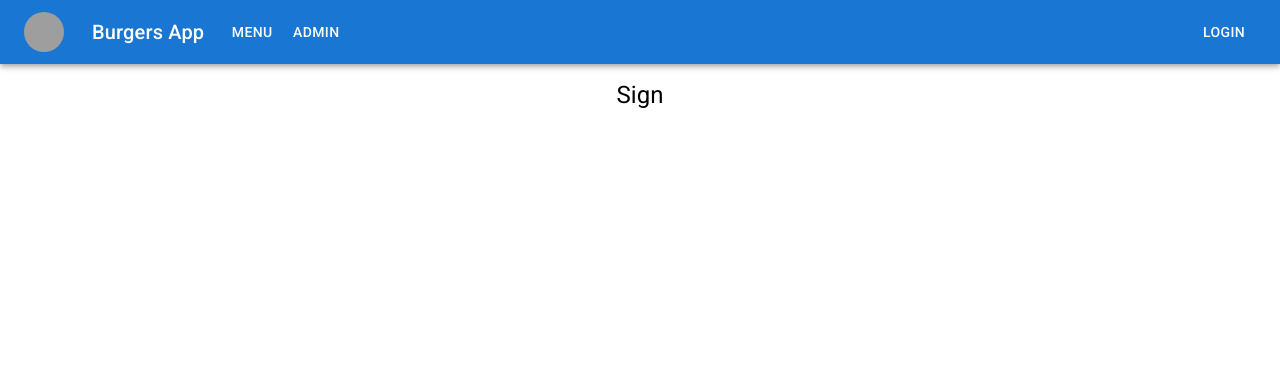
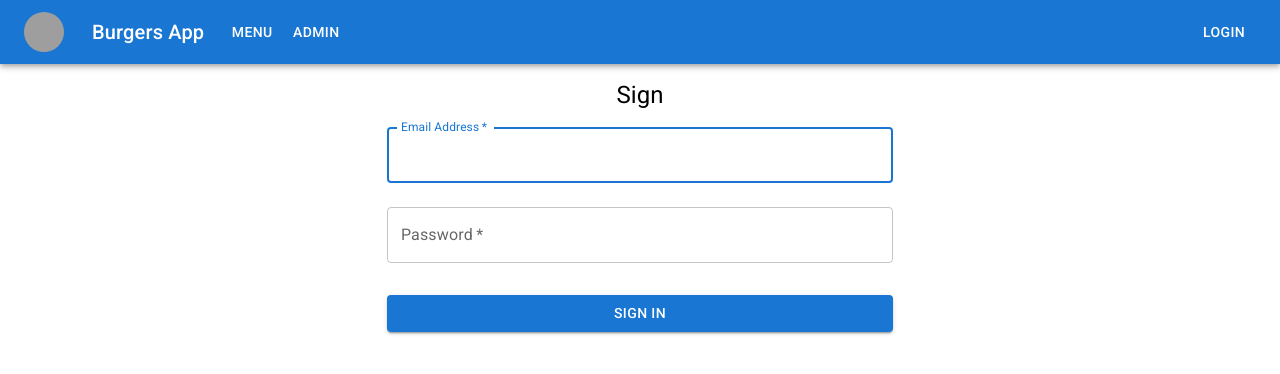
Before and after one commit to myflowpl/isafrontendacademybayer, a React (Create React App) app in the folder react/burgers-app/: page /sign-in in a window 1280 px wide. Shown: the top 374 px of the page. Built offline with nearby package versions, Linux system fonts and the light colour scheme; no server answers; grey boxes are pictures that could not be loaded.

Commit message:
Added sign component and user contexr with usage of firebase as an example

```diff
--- a/react/burgers-app/src/App.js
+++ b/react/burgers-app/src/App.js
@@ -1,12 +1,13 @@
 import { Navigation } from './navigation';
 import { Content } from './content'
+import { UserProvider } from './services/user-context'
 
 function App() {
   return (
-    <>
+    <UserProvider>
         <Navigation />
         <Content/>
-    </>
+    </UserProvider>
   );
 }
 
--- a/react/burgers-app/src/content/sign/index.js
+++ b/react/burgers-app/src/content/sign/index.js
@@ -1,7 +1,76 @@
+import {useState} from 'react';
+import { useNavigate } from 'react-router-dom';
 import { PageWrapper } from "../../common/page-wrapper"
+import Button from '@mui/material/Button';
+import TextField from '@mui/material/TextField';
+import Box from '@mui/material/Box';
+
+/* FIREBASE YOU CAN OMIT THIS PART */
+import { getAuth, signInWithEmailAndPassword } from 'firebase/auth';
+/* END */
 
 export const Sign = () => {
-    return <PageWrapper title="Sign">
+    const [email, setEmail] = useState('');
+    const [password, setPassword] = useState('');
+    const navigate = useNavigate();
 
-    </PageWrapper>
+    const handleEmailChange = (e) => setEmail(e.target.value);
+    const handlePasswordChange = (e) => setPassword(e.target.value);
+
+    const handleSubmit = (e) => {
+        e.preventDefault();
+
+        /* FIREBASE YOU CAN OMIT THIS PART */
+        const auth = getAuth();
+        signInWithEmailAndPassword(auth, email, password)
+        /* END */
+            .then(() => {
+                navigate('/')
+            })
+    }
+
+    return (
+        <PageWrapper title="Sign">
+            <Box
+                sx={{
+                display: 'flex',
+                flexDirection: 'column',
+                alignItems: 'center',
+                }}
+            >
+                <form onSubmit={handleSubmit}>
+                    <TextField
+                        margin="normal"
+                        required
+                        fullWidth
+                        id="email"
+                        label="Email Address"
+                        name="email"
+                        autoFocus
+                        value={email}
+                        onChange={handleEmailChange}
+                    />
+                    <TextField
+                        margin="normal"
+                        required
+                        fullWidth
+                        name="password"
+                        label="Password"
+                        type="password"
+                        id="password"
+                        value={password}
+                        onChange={handlePasswordChange}
+                    />
+                    <Button
+                        type="submit"
+                        fullWidth
+                        variant="contained"
+                        sx={{ mt: 3, mb: 2 }}
+                    >
+                        Sign In
+                    </Button>
+                </form>
+            </Box>
+        </PageWrapper>
+    )
 }
--- a/react/burgers-app/src/index.js
+++ b/react/burgers-app/src/index.js
@@ -3,6 +3,22 @@ import ReactDOM from 'react-dom/client';
 import { BrowserRouter } from 'react-router-dom';
 import './index.css';
 import App from './App';
+
+/* INIT FIREBASE - DO NOT READ IT :) */
+import { initializeApp } from "firebase/app";
+
+const firebaseConfig = {
+  apiKey: "AIzaSyBJR7fEfWgZSUM7m-BTeud5iNlibRwuvow",
+  authDomain: "rest-api-b6410.firebaseapp.com",
+  databaseURL: "https://rest-api-b6410.firebaseio.com",
+  projectId: "rest-api-b6410",
+  storageBucket: "rest-api-b6410.appspot.com",
+  messagingSenderId: "278242273749",
+  appId: "1:278242273749:web:f47f0beae70d68a555b55c"
+};
+
+initializeApp(firebaseConfig);
+/* END */
 
 const root = ReactDOM.createRoot(document.getElementById('root'));
 root.render(
--- a/react/burgers-app/src/navigation/index.js
+++ b/react/burgers-app/src/navigation/index.js
@@ -1,4 +1,5 @@
 import { Link } from 'react-router-dom';
+import { useUserContext } from '../services/user-context'
 import AppBar from '@mui/material/AppBar';
 import Box from '@mui/material/Box';
 import Toolbar from '@mui/material/Toolbar';
@@ -7,7 +8,21 @@ import Button from '@mui/material/Button';
 import IconButton from '@mui/material/IconButton';
 import Avatar from '@mui/material/Avatar'
 
+/* FIREBASE YOU CAN OMIT THIS PART */
+import { getAuth, signOut } from 'firebase/auth';
+/* END */
+
+
 export const Navigation = () => {
+    const user = useUserContext();
+
+    const handleLogout = () => {
+        /* FIREBASE YOU CAN OMIT THIS PART */
+        const auth = getAuth();
+        signOut(auth);
+        /* END */
+    }
+
     return (
         <Box sx={{ flexGrow: 1 }}>
           <AppBar position="static">
@@ -29,7 +44,11 @@ export const Navigation = () => {
               <Button color="inherit" component={Link} to="/menu">Menu</Button>
               <Button color="inherit" component={Link} to="/admin">Admin</Button>
               <Box sx={{ flexGrow: 1 }} />
-              <Button color="inherit" component={Link} to="/sign-in">Login</Button>
+              {
+                user
+                    ? <Button color="inherit" onClick={handleLogout} >Logout</Button>
+                    : <Button color="inherit" component={Link} to="/sign-in">Login</Button>
+              }
             </Toolbar>
           </AppBar>
         </Box>
--- /dev/null
+++ b/react/burgers-app/src/services/user-context/index.js
@@ -0,0 +1,26 @@
+import { createContext, useState, useContext, useEffect } from 'react';
+/* FIREBASE YOU CAN OMIT THIS PART */
+import { getAuth, onAuthStateChanged } from 'firebase/auth';
+/* END */
+
+const UserContext = createContext(null);
+
+export const UserProvider = ({ children }) => {
+    const [user, setUser] = useState(null);
+
+    useEffect(() => {
+        /* FIREBASE YOU CAN OMIT THIS PART */
+        const auth = getAuth();
+        onAuthStateChanged(auth, (user) => {
+        /* END */
+            setUser(user)
+        })
+
+    }, []);
+
+    return <UserContext.Provider value={user}>
+        {children}
+    </UserContext.Provider>
+}
+
+export const useUserContext = () => useContext(UserContext);
```
